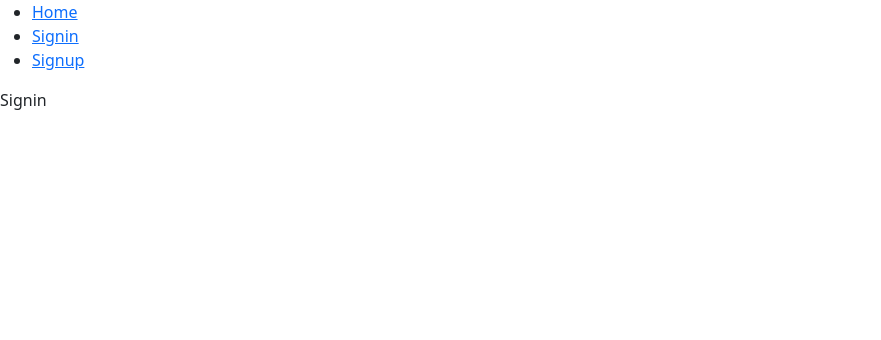
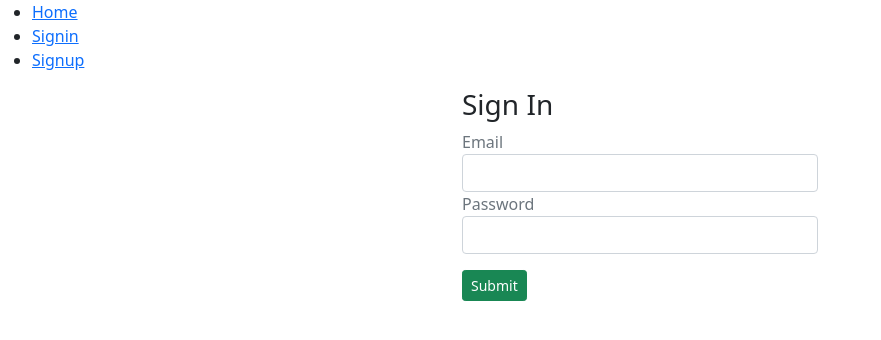
Before and after one commit to softpiper/mern_auth_frontend, a React (Create React App) app: page /signin in a window 1280 px wide. Shown: the top 340 px of the page, without its empty margins (0-881 px from the left). Built offline with nearby package versions, Linux system fonts and the light colour scheme.

Commit message:
sign in and activate account working

```diff
--- a/src/AppRoutes.js
+++ b/src/AppRoutes.js
@@ -3,6 +3,7 @@ import {  Route,Routes } from 'react-router-dom'
 import Home from './pages/Home'
 import Signin from './pages/auth/Signin'
 import Signup from './pages/auth/Signup'
+import Activate from './pages/auth/Activate'
 
 const AppRoutes = () => {
   return (
@@ -11,6 +12,8 @@ const AppRoutes = () => {
             <Route path='/' element={<Home/>}/>
             <Route path='/signup' element={<Signup/>}/>
             <Route path='/signin' element={<Signin/>}/>
+            <Route path='/auth/activate/:token' element={<Activate/>}/>
+
         </Routes>
     </div>
   )
--- /dev/null
+++ b/src/pages/auth/Activate.jsx
@@ -0,0 +1,54 @@
+import axios from "axios";
+import React, { useEffect, useState } from "react";
+import { useParams } from "react-router-dom";
+import { toast, ToastContainer } from "react-toastify";
+import 'react-toastify/dist/ReactToastify.min.css';
+
+const Activate = ({match}) => {
+  const [token,setToken] = useState('');
+  const [show, setShow] = useState(true);
+
+  let tok = useParams().token;
+
+  useEffect(()=>{
+    setToken(tok)
+  },[tok])
+  // console.log(token);
+  const submitHandler = (e)=>{
+    e.preventDefault();
+    // setValues({...values, buttonText: "Submitting"})
+    axios.post(`${process.env.REACT_APP_API}/account-activation`,{token})
+    .then(function (response) {
+      console.log('success', response);
+      // setValues({...values, name: '' });
+      toast.success(response.data.message);
+
+    })
+    .catch(function (error) {
+      console.log('error', error.response.data);
+      // setValues({...values, buttonText:'Submit'});
+
+        toast.error(error.response.data.error);
+    });
+  }
+  // console.log(values);
+  return (
+    <React.Fragment>
+      <div className="container">
+        <ToastContainer />
+        <div className="row" style={{'display':'flex', 'justifyContent': 'center'}}>
+          <div className="col-md-4">
+        <h3>Activate Account</h3>
+        <div>
+          <h4 >Hey Ready to activate your account </h4>
+          <button className="btn btn-sm btn-warning" onClick={submitHandler}>Activate</button>
+        </div>
+
+          </div>
+        </div>
+      </div>
+    </React.Fragment>
+  );
+};
+
+export default Activate;
--- a/src/pages/auth/Signin.jsx
+++ b/src/pages/auth/Signin.jsx
@@ -1,9 +1,68 @@
-import React from 'react'
+import axios from "axios";
+import React, { useState } from "react";
+import { toast, ToastContainer } from "react-toastify";
+import 'react-toastify/dist/ReactToastify.min.css';
 
 const Signin = () => {
+  const [values, setValues] = useState({
+    email: "",
+    password: "",
+    buttonText: "Submit",
+  });
+  const{ email, password, buttonText} = values;
+  const handleChange =(e)=>{
+    setValues({...values,
+      [e.target.name]: e.target.value}
+      )
+  }
+
+  const submitHandler = (e)=>{
+    e.preventDefault();
+    setValues({...values, buttonText: "Submitting"})
+    axios.post(`${process.env.REACT_APP_API}/signin`,{ email, password})
+    .then(function (response) {
+      console.log('success', response);
+      setValues({...values, email: '', password: '', buttonText:'Submit'});
+      toast.success(response.data.message);
+
+    })
+    .catch(function (error) {
+      console.log('error', error.response.data);
+      setValues({...values, buttonText:'Submit'});
+
+        toast.error(error.response.data.error);
+    });
+  }
+  console.log(values);
   return (
-    <div>Signin</div>
-  )
-}
+    <React.Fragment>
+      <div className="container">
+        <ToastContainer />
+        <div className="row" style={{'display':'flex', 'justifyContent': 'center'}}>
+          <div className="col-md-4">
+        <h3>Sign In</h3>
+            <form>
+              <div className="form-group">
+                <label htmlFor="email" className="text-muted">
+                  Email
+                </label>
+                <input type="email" className="form-control" name="email" value={email} onChange={handleChange} />
+              </div>
 
-export default Signin
+              <div className="form-group">
+                <label htmlFor="password" className="text-muted">
+                  Password
+                </label>
+                <input type="password" className="form-control" name="password" value={password} onChange={handleChange} />
+              </div>
+
+              <button className="btn btn-sm btn-success my-3" onClick={submitHandler}>{buttonText}</button>
+            </form>
+          </div>
+        </div>
+      </div>
+    </React.Fragment>
+  );
+};
+
+export default Signin;
```
Also changed, not shown: 1 other file (tests, documents, lock files or other folders).
